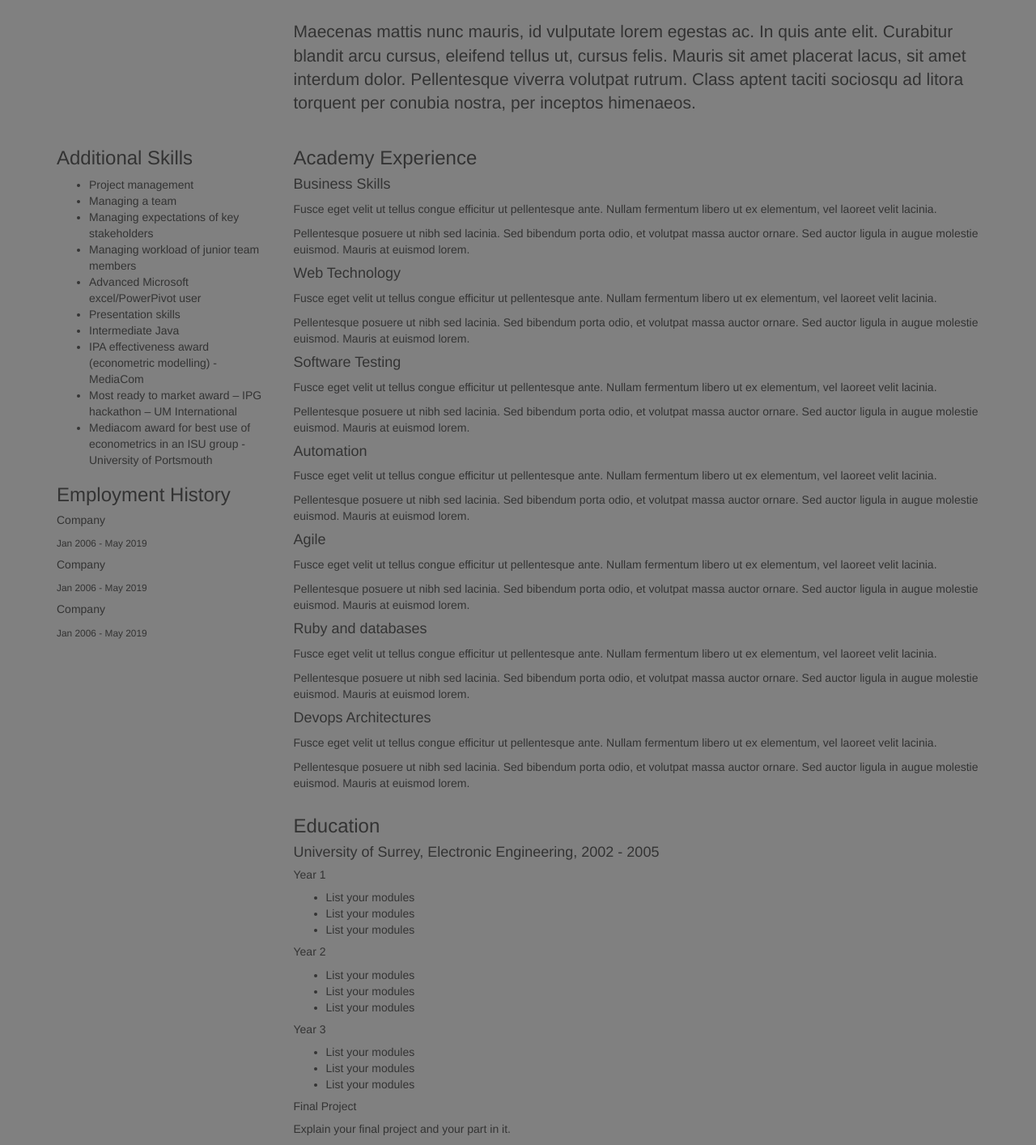
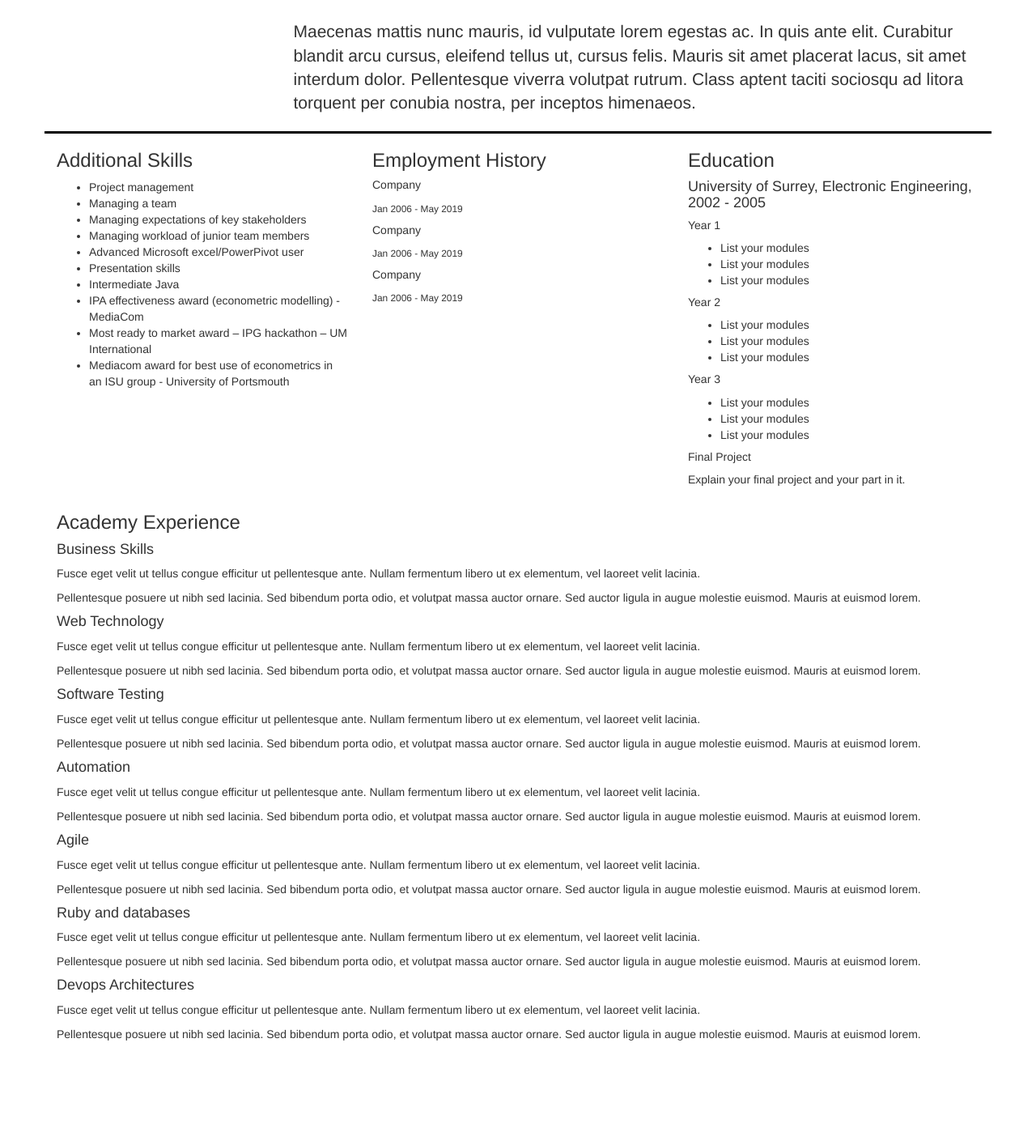
Before and after one commit to FakeChrist/sparta-global-portfolio, a PHP site: page /index.html in a window 1280 px wide. Shown: the part 368-1782 px from the top of the page at 81% size. After the commit the page ends 1653 px from the top, so only its background shows below. Run offline with PHP 8.4, Linux system fonts and the light colour scheme; some libraries are stand-ins or nearby versions.

Commit message:
layout update

```diff
--- a/css/style.css
+++ b/css/style.css
@@ -1,7 +1,11 @@
 body{
-  background: grey;
+  background: white;
 }
 
 nav.navbar-default {
 
 }
+
+#hero{
+  border-bottom: 3px solid black;
+}
--- a/index.html
+++ b/index.html
@@ -67,7 +67,7 @@
     </div>
 
     <div class="row">
-        <div class="col-sm-3">
+        <div class="col-sm-4">
           <div id="skills" class="small-panel">
             <h3>Additional Skills</h3>
             <ul>
@@ -83,6 +83,10 @@
               <li>Mediacom award for best use of econometrics in an ISU group - University of Portsmouth</li>
             </ul>
           </div>
+        </div>
+
+          <div class="col-sm-4">
+
             <div class="employment-history small-panel">
               <h3>Employment History</h3>
 
@@ -103,7 +107,45 @@
             </div>
           </div>
 
-        <div class="col-sm-9">
+          <div class="col-sm-4">
+            <h3>Education</h3>
+
+            <h4>University of Surrey, Electronic Engineering, 2002 - 2005 </h4>
+            <h5>Year 1</h5>
+            <ul>
+              <li>List your modules</li>
+              <li>List your modules</li>
+              <li>List your modules</li>
+            </ul>
+
+            <h5>Year 2</h5>
+            <ul>
+              <li>List your modules</li>
+              <li>List your modules</li>
+              <li>List your modules</li>
+            </ul>
+
+            <h5>Year 3</h5>
+            <ul>
+              <li>List your modules</li>
+              <li>List your modules</li>
+              <li>List your modules</li>
+            </ul>
+
+            <h5>Final Project</h5>
+            <p>Explain your final project and your part in it.</p>
+
+          </div>
+
+          </div>
+
+
+
+
+
+
+    <div class="row">
+      <div class="col-sm-12">
         <div class="experience">
           <h3>Academy Experience</h3>
 
@@ -135,41 +177,10 @@
           <p>Fusce eget velit ut tellus congue efficitur ut pellentesque ante. Nullam fermentum libero ut ex elementum, vel laoreet velit lacinia.</p>
           <p>Pellentesque posuere ut nibh sed lacinia. Sed bibendum porta odio, et volutpat massa auctor ornare. Sed auctor ligula in augue molestie euismod. Mauris at euismod lorem.</p>
       </div>
+
       </div>
         </div>
 
-    <div class="row">
-      <div class="col-sm-3">
-
-      </div>
-      <div class="col-sm-9">
-          <h3>Education</h3>
-
-          <h4>University of Surrey, Electronic Engineering, 2002 - 2005 </h4>
-          <h5>Year 1</h5>
-          <ul>
-            <li>List your modules</li>
-            <li>List your modules</li>
-            <li>List your modules</li>
-          </ul>
-
-          <h5>Year 2</h5>
-          <ul>
-            <li>List your modules</li>
-            <li>List your modules</li>
-            <li>List your modules</li>
-          </ul>
-
-          <h5>Year 3</h5>
-          <ul>
-            <li>List your modules</li>
-            <li>List your modules</li>
-            <li>List your modules</li>
-          </ul>
-
-          <h5>Final Project</h5>
-          <p>Explain your final project and your part in it.</p>
-      </div>
     </div>
   </div>
 </body>
```
Lines whose indentation alone changed are shown as unchanged.
